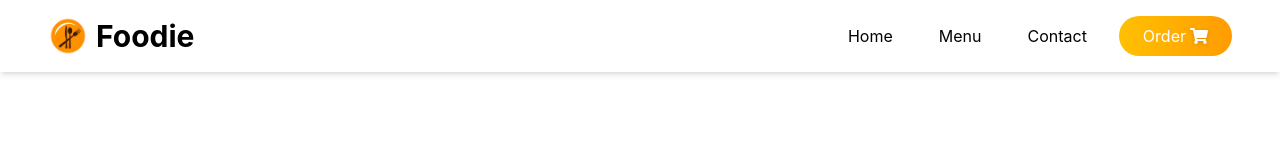
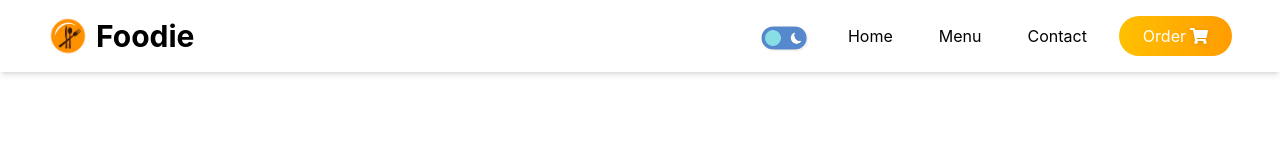
Before and after one commit to ameraehab/Foodi-Zone-Webstie, a React (Vite) app: page / in a window 1280 px wide. Shown: the top 160 px of the page. Built offline with nearby package versions, Linux system fonts and the light colour scheme.

Commit message:
Update Darkmode.jsx

```diff
--- a/src/components/Navbar/Darkmode.jsx
+++ b/src/components/Navbar/Darkmode.jsx
@@ -1,9 +1,50 @@
+import { useEffect , useState } from "react";
+import darkmode from "../../assets/dark and light mode/DarkMode.png"
+import lightmode from "../../assets/dark and light mode/LightMode.png"
+const Darkmode = () => {
 
-const Darkmode = () => {
+    const [theme , setTheme] = useState(
+        localStorage.getItem("theme") ?
+         localStorage.getItem("theme") : "light"
+    );
+
+const element =document.documentElement;
+
+useEffect(() => {
+    if(theme === "dark"){
+        element.classList.add("dark");
+            localStorage.setItem("theme", "dark");
+    }else{
+        element.classList.remove("dark");
+            localStorage.setItem("theme", "light");
+
+    }
+}, [theme]);
+
+const changeTheme = () => {
+    setTheme(theme === "light" ? "dark" : "light");
+}
+
   return (
     <  >
 
+      <div className="relative w-18 h-8 ml-8 ">
+        <img src={darkmode} alt="Dark Mode"
+        onClick={changeTheme}
+        className={`w-16
+         cursor-pointer absolute right-0 z-10
+          drop-shadow-[1px_1px_1px_rgba(0,0,0,0.1)]
+        transition-all duration-300
+        ${theme === "light" ? "opacity-100" : "opacity-0"} `}/>
 
+        <img src={lightmode} alt="Light Mode"
+        onClick={changeTheme}
+        className={`w-16
+        absolute right-0 z-10  cursor-pointer
+        drop-shadow-[1px_1px_1px_rgba(0,0,0,0.1)]
+         transition-all duration-300
+         ${theme === "dark" ? "opacity-100" : "opacity-0"}  `}/>
+      </div>
     </>
   )
 }
```
